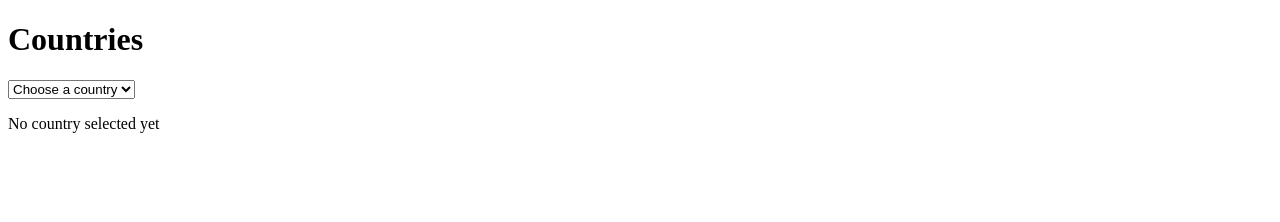
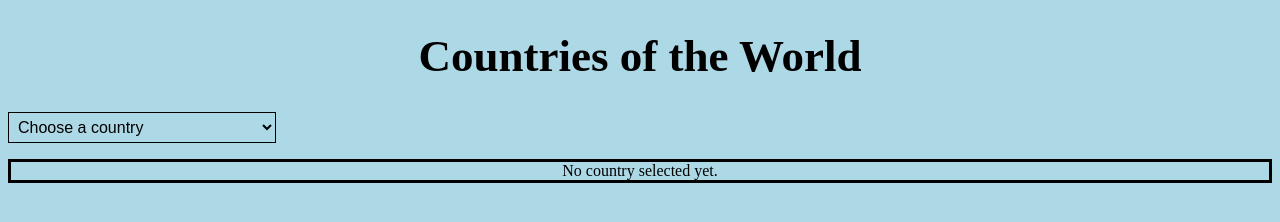
Before and after one commit to 3ll3n/countriesApi_Lab, a website: page index.html in a window 1280 px wide. Drawn offline with Linux system fonts and the light colour scheme; no server answers.

Commit message:
updated css

```diff
--- a/index.html
+++ b/index.html
@@ -2,15 +2,16 @@
 <html>
   <head>
     <title>Country App</title>
+    <link rel='stylesheet' type='text/css' href='main.css'>
     <script src='index.js'></script>
   </head>
   <body>
-    <h1>Countries</h1>
+    <h1>Countries of the World</h1>
     <select id="select-country">
     <option disabled selected>Choose a country</option>
     </select>
     <ul id='country-list'>
     </ul>
-    <p id="country-result">No country selected yet</p>
+    <p id="country-result">No country selected yet.</p>
   </body>
 </html>
--- /dev/null
+++ b/public/main.css
@@ -0,0 +1,24 @@
+h1 {
+  font-size: 45px;
+  text-align: center;
+}
+
+body {
+ background-color: lightblue;
+}
+
+select {
+     background: transparent;
+     width: 268px;
+     padding: 5px;
+     font-size: 16px;
+     line-height: 1;
+     border-color: black;
+}
+
+p {
+  border: solid;
+  border-color: black;
+  background-color: lightblue;
+  text-align: center;
+}
```
Also changed, not shown: public/style.css (deleted).
